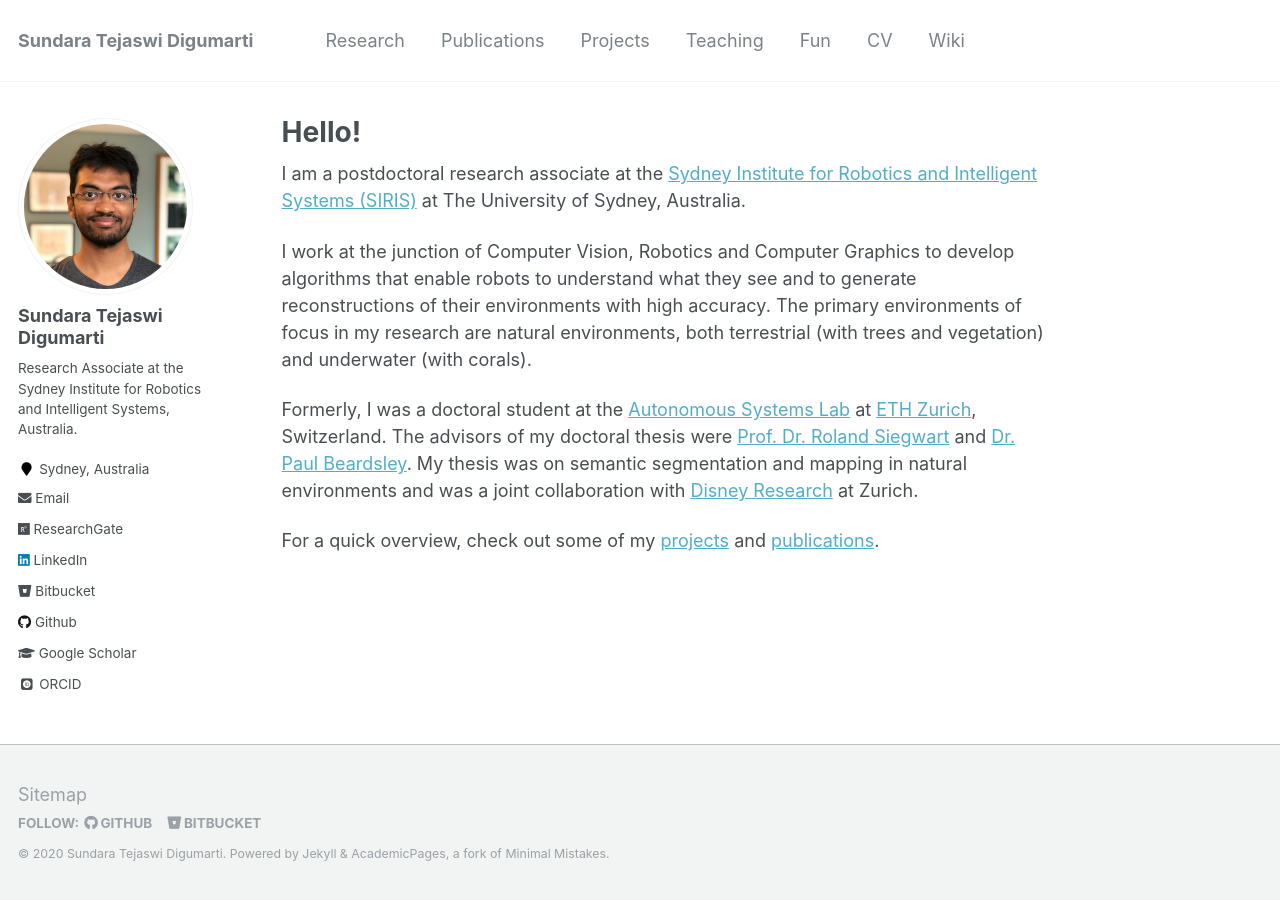
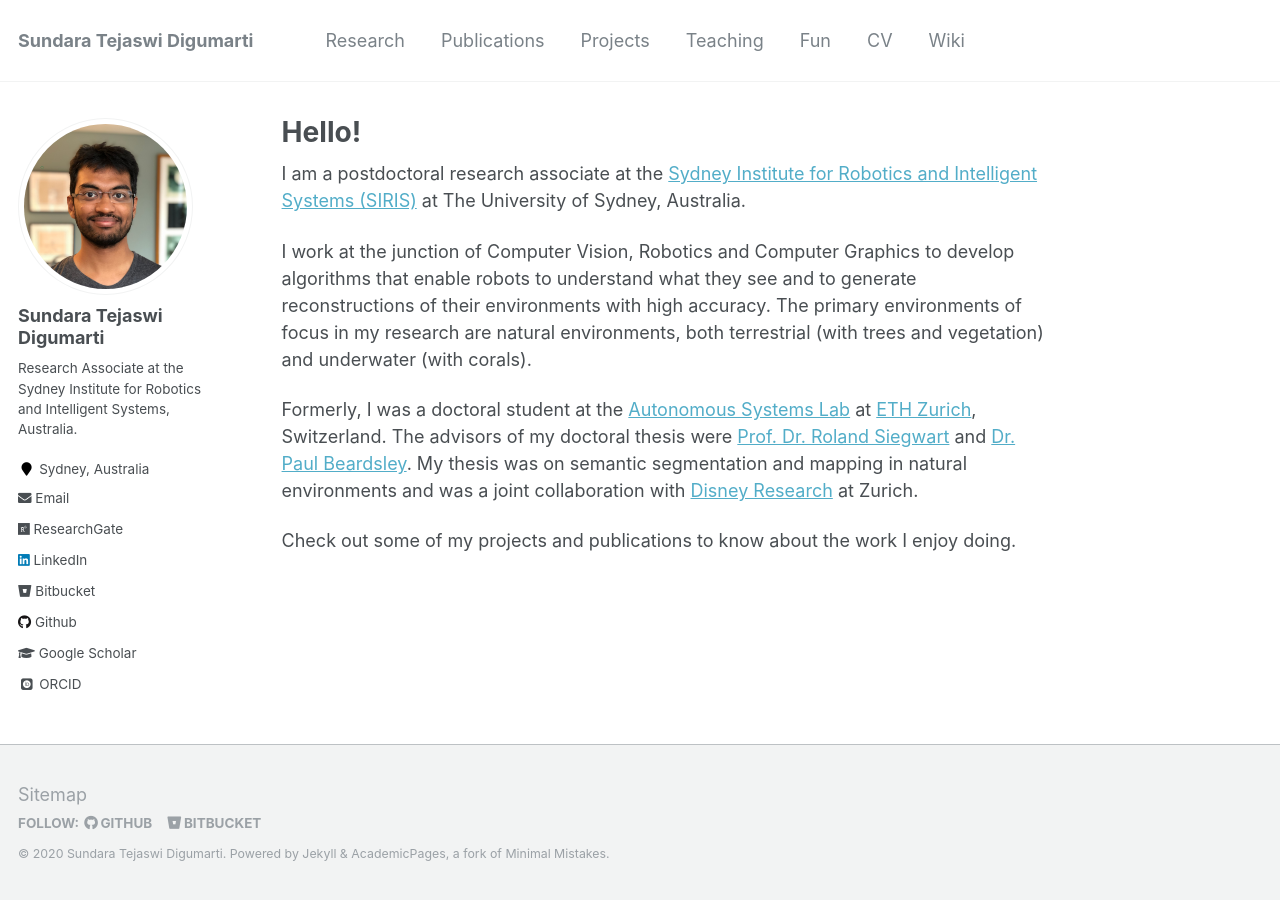
Before and after one commit to tejaswid/tejaswid.github.io, a Jekyll site: the page built from _pages/about.md, in a window 1280 px wide. Built offline with Jekyll 4.4.1, drawn with Linux system fonts in a browser that asks for light colours; some web fonts are replaced.

Commit message:
updated intro

```diff
--- a/_pages/about.md
+++ b/_pages/about.md
@@ -15,8 +15,10 @@ Formerly, I was a doctoral student at the [Autonomous Systems Lab](http://www.as
 The advisors of my doctoral thesis were [Prof. Dr. Roland Siegwart](http://www.asl.ethz.ch/the-lab/people/person-detail.Mjk5ODE=.TGlzdC8yMDI4LDEyMDExMzk5Mjg=.html) and [Dr. Paul Beardsley](https://www.linkedin.com/in/p-beardsley/).
 My thesis was on semantic segmentation and mapping in natural environments and was a joint collaboration with [Disney Research](https://www.disneyresearch.com/) at Zurich.
 
+Check out some of my projects and publications to know about the work I enjoy doing.
+
 [//]: # "I was co-supervised by Dr. Juan Nieto and [Dr. Cesar Cadena Lerma](http://www.asl.ethz.ch/the-lab/people/person-detail.html?persid=223714)."
 
-For a quick overview, check out some of my [projects](projects) and [publications](publications).
+[//]: # "For a quick overview, check out some of my [projects](projects) and [publications](publications)."
 
 [//]: # "Prior to that I obtained a Master of Science degree in Robotics, Systems and Control at [ETH Zurich](https://www.ethz.ch/en.html) and a Bachelor of Technology degree in Electrical Engineering at the [Indian Institute of Technology, Jodhpur](http://iitj.ac.in/)."
```
